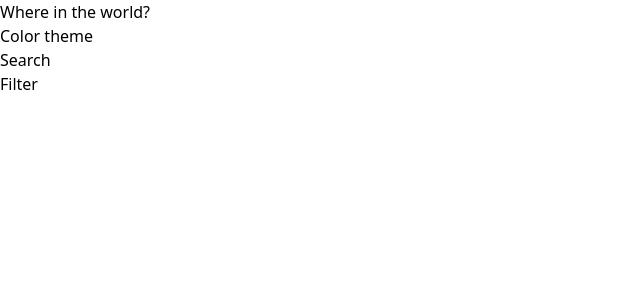
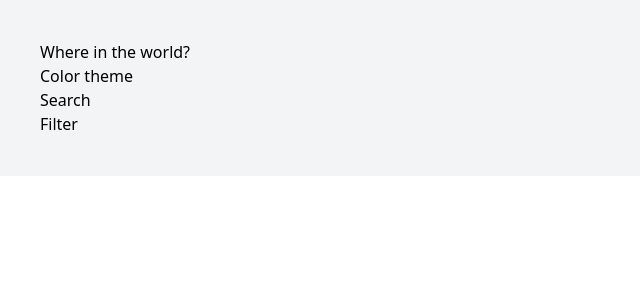
Before and after one commit to kkulek/countries-search-rest-api, a React (Create React App) app: page / in a window 1280 px wide. Shown: the top 300 px of the page, without its empty margins (0-640 px from the left). Built offline with nearby package versions, Linux system fonts and the light colour scheme; no server answers; the HTML template or start-up script is replaced by a standard one.

Commit message:
added background color & padding for main tag

```diff
--- a/src/App.js
+++ b/src/App.js
@@ -5,7 +5,7 @@ import {Feed} from "./components/Feed";
 
 function App() {
     return (
-        <main>
+        <main className="bg-gray-100 p-10">
             <Header/>
             <section>
                 <Search/>
```
